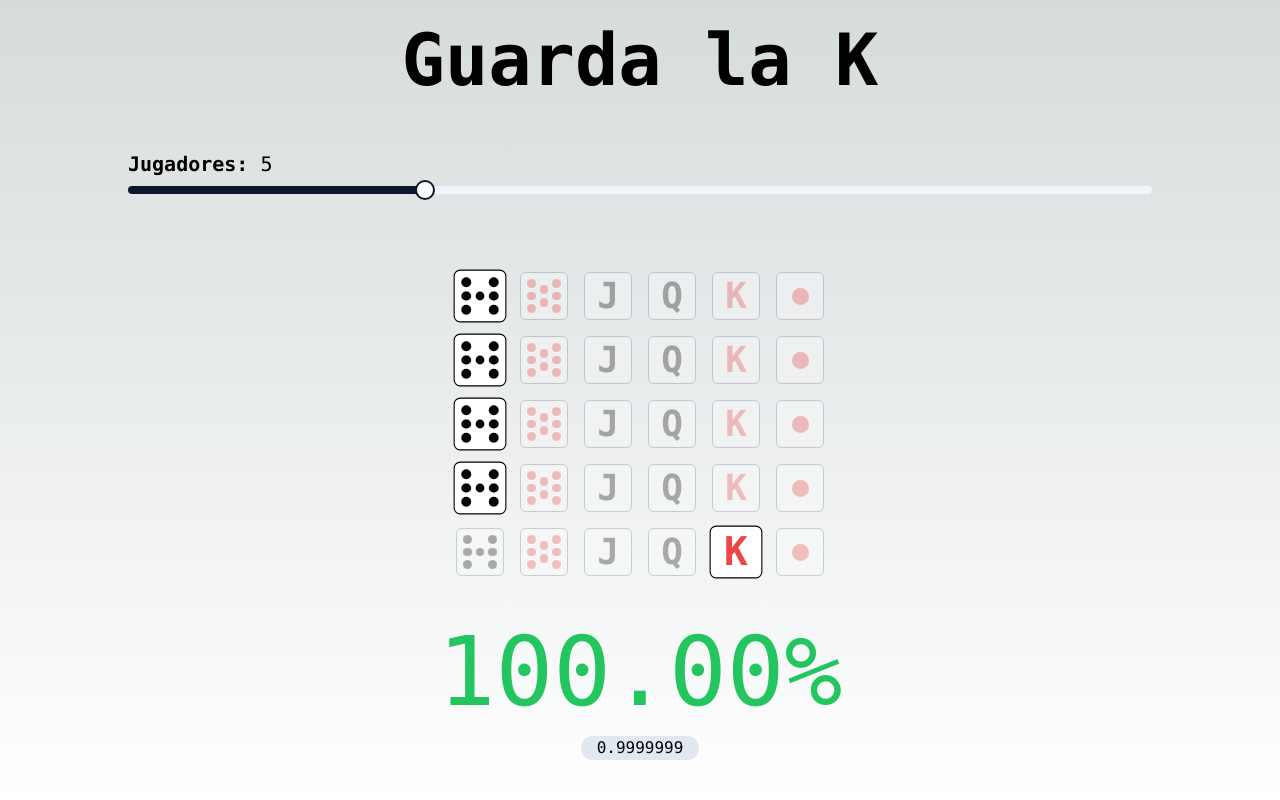
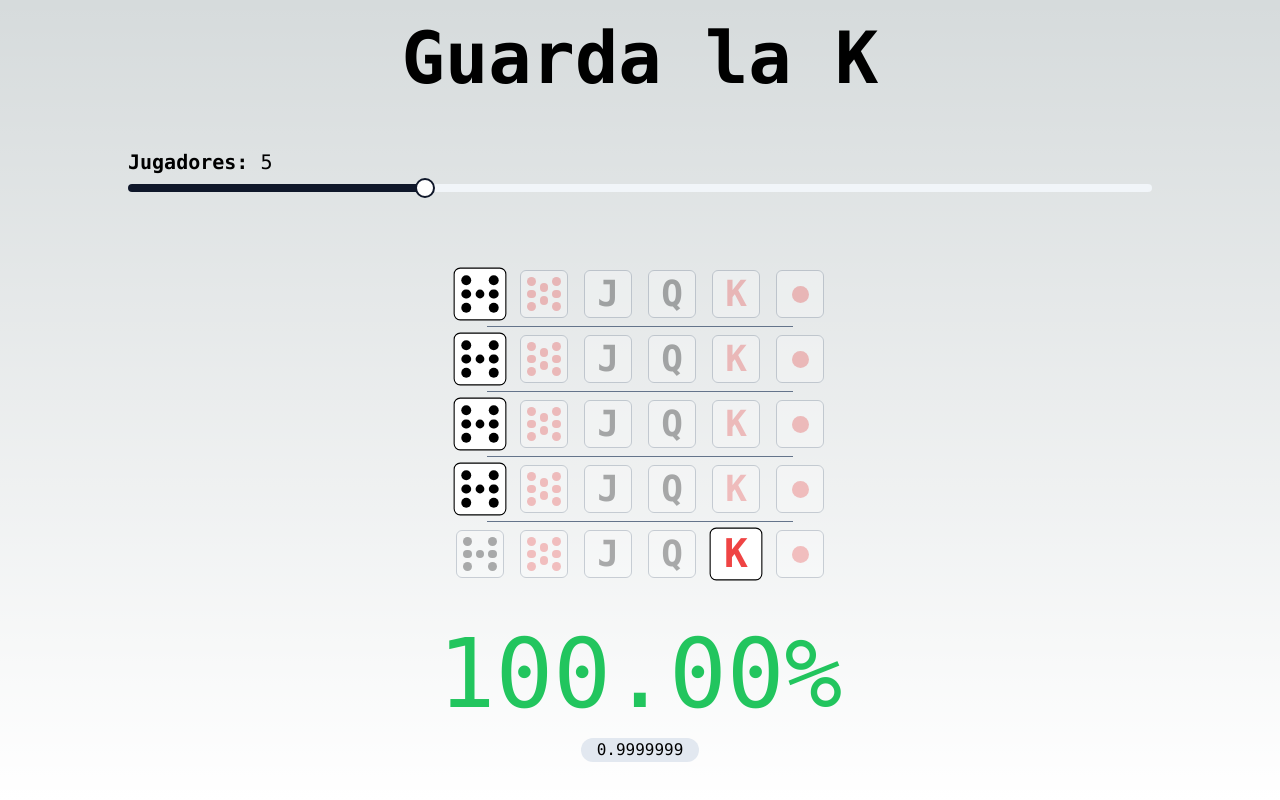
Before and after one commit to oveigam/guarda-la-k, a Next.js app: page / in a window 1280 px wide. Built offline with nearby package versions, Linux system fonts and the light colour scheme.

Commit message:
add separators on dice selectors

```diff
--- a/src/app/page.tsx
+++ b/src/app/page.tsx
@@ -3,7 +3,7 @@
 import { DiceFace } from "@/components/Dice";
 import { Slider } from "@/components/Slider";
 import { ServerRuntime } from "next";
-import { useState } from "react";
+import { Fragment, useState } from "react";
 
 import _data from "./../data.json";
 import { DiceSelector } from "@/components/DiceSelector";
@@ -63,10 +63,11 @@ export default function Home() {
           />
         </div>
       </div>
+      <div className="flex flex-col items-center justify-center gap-2">
         {hand.map((face, i) => {
           return (
+            <Fragment key={i}>
               <DiceSelector
-            key={i}
                 value={face}
                 onChange={(face) => {
                   setHand((prev) => {
@@ -76,8 +77,11 @@ export default function Home() {
                   });
                 }}
               />
+              {i !== hand.length - 1 && <div className="h-[1px] w-5/6 bg-slate-500" />}
+            </Fragment>
           );
         })}
+      </div>
       <div className="relative">
         <h2
           className={`mt-8 w-full text-center text-7xl md:text-8xl ${getWinClassColor(dataValue)}`}
--- a/src/components/Dice.tsx
+++ b/src/components/Dice.tsx
@@ -42,7 +42,7 @@ type Props = {
 export const Dice: FC<Props> = ({ face, selected, onClick }) => {
   return (
     <div
-      className={clsx("h-12 w-12 rounded-md border  bg-white p-1.5", {
+      className={clsx("h-12 w-12 rounded-md border bg-white p-1.5", {
         "cursor-pointer border-slate-500 opacity-30": !selected,
         "scale-110 border-black": selected,
       })}
```
Lines whose indentation alone changed are shown as unchanged.
